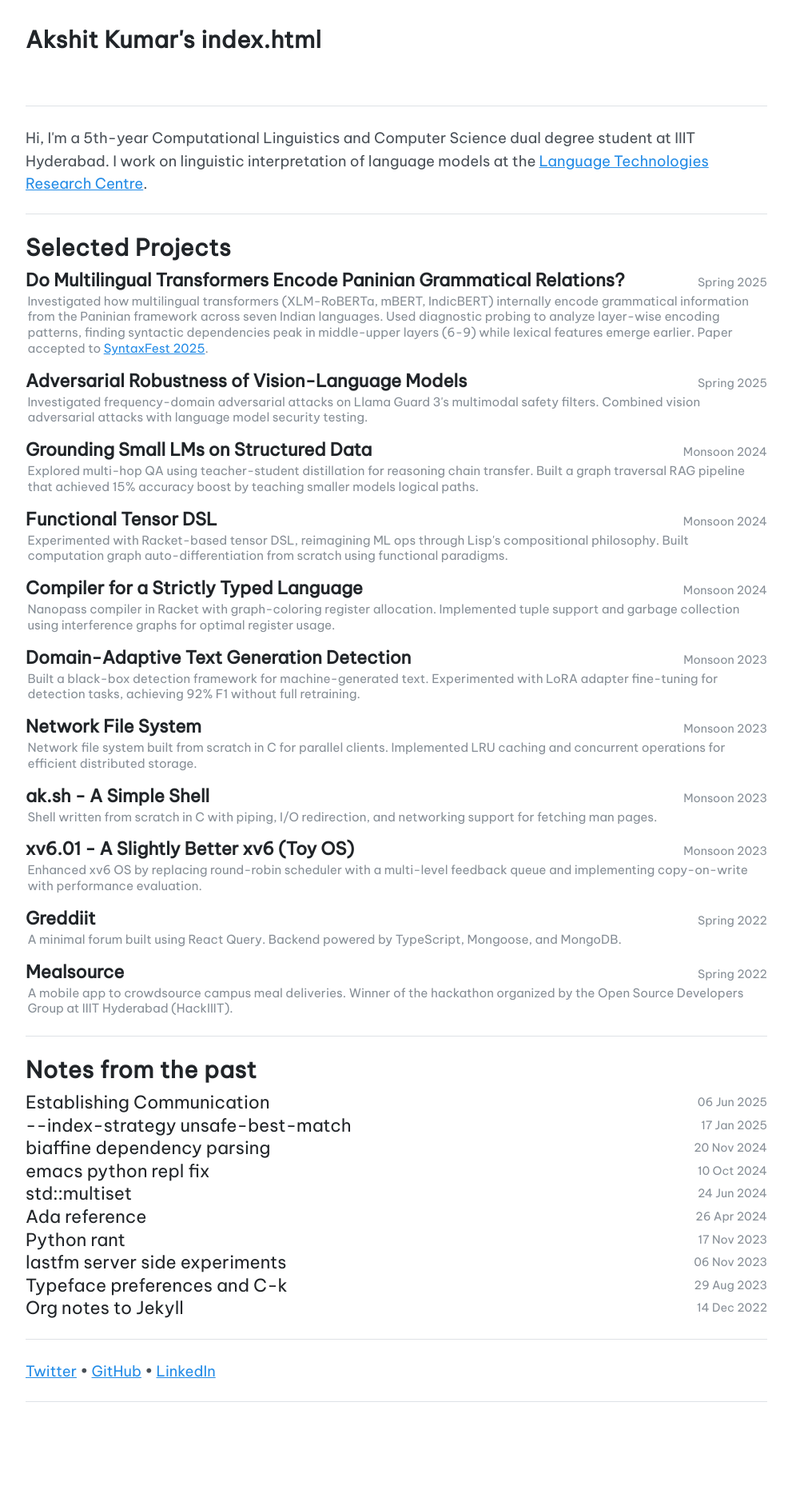
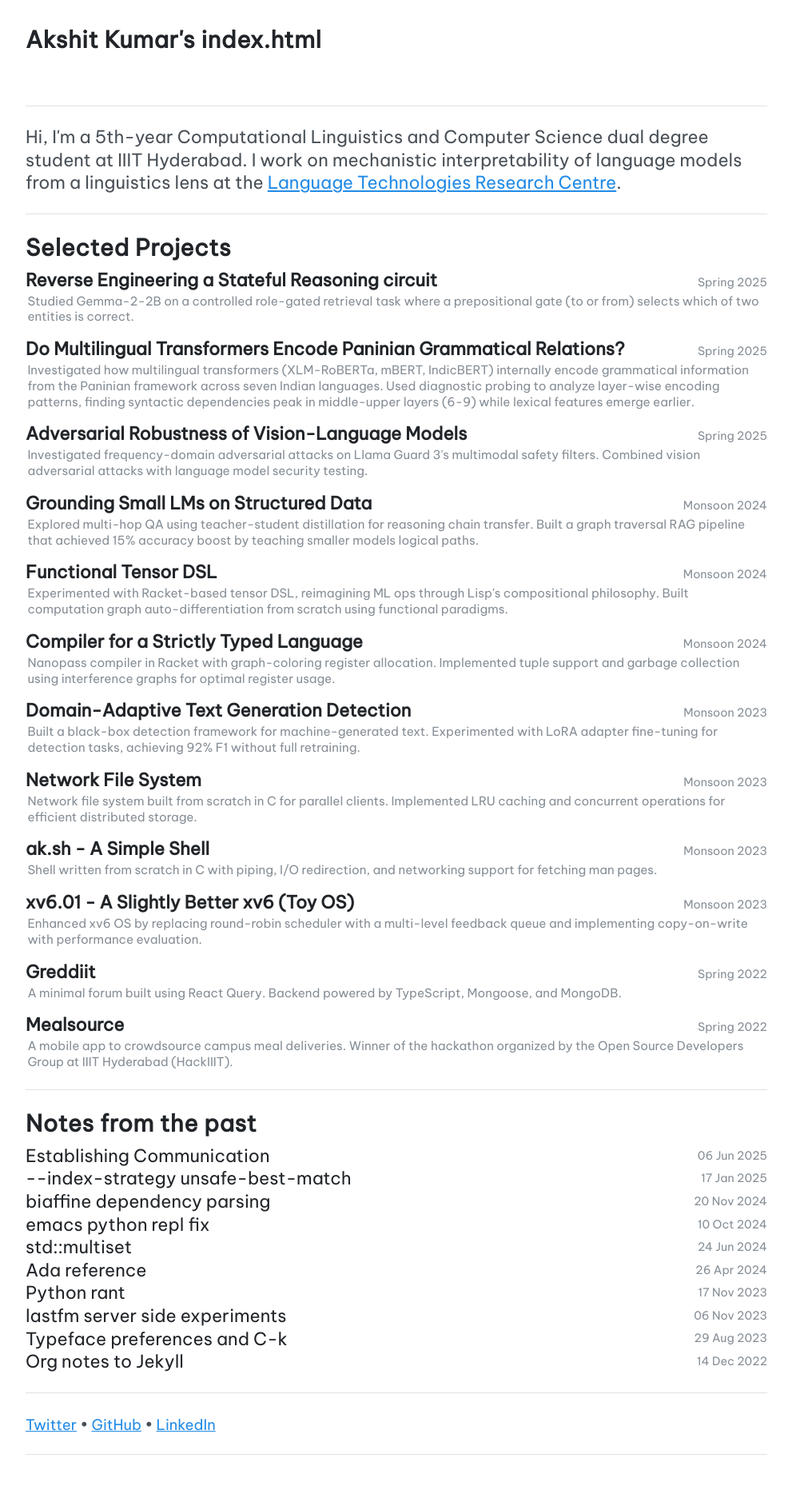
Before and after one commit to komikat/komikat.github.io, a Jekyll site: the page built from index.html, in a window 1280 px wide. Shown: the whole page at 80% size, without its empty margins (144-1135 px from the left). Built offline with Jekyll 4.4.1, drawn with Linux system fonts in a browser that asks for light colours; the list of posts is cut into pages by our own code; before the commit the page ends 1807 px from its top, so only the background shows below that.

Commit message:
new post

```diff
--- a/_data/projects.yml
+++ b/_data/projects.yml
@@ -1,7 +1,13 @@
 # Add projects here. Each entry needs: title, description, url
+
+- title: "Reverse Engineering a Stateful Reasoning circuit"
+  description: "Studied Gemma-2-2B on a controlled role-gated retrieval task where a prepositional gate (to or from) selects which of two entities is correct."
+  url: "https://openreview.net/forum?id=bIF9C682xB"
+  date: "Spring 2025"
+
 - title: "Do Multilingual Transformers Encode Paninian Grammatical Relations?"
-  description: "Investigated how multilingual transformers (XLM-RoBERTa, mBERT, IndicBERT) internally encode grammatical information from the Paninian framework across seven Indian languages. Used diagnostic probing to analyze layer-wise encoding patterns, finding syntactic dependencies peak in middle-upper layers (6-9) while lexical features emerge earlier. Paper accepted to <a href='https://syntaxfest.github.io/syntaxfest25/'>SyntaxFest 2025</a>."
-  url: "https://syntaxfest.github.io/syntaxfest25/"
+  description: "Investigated how multilingual transformers (XLM-RoBERTa, mBERT, IndicBERT) internally encode grammatical information from the Paninian framework across seven Indian languages. Used diagnostic probing to analyze layer-wise encoding patterns, finding syntactic dependencies peak in middle-upper layers (6-9) while lexical features emerge earlier."
+  url: "https://aclanthology.org/2025.quasy-1.15/"
   date: "Spring 2025"
 
 - title: "Adversarial Robustness of Vision-Language Models"
--- a/index.html
+++ b/index.html
@@ -4,12 +4,11 @@ title: Home
 ---
 
 <hr>
-
-<small>
-        Hi, I'm a 5th-year Computational Linguistics and Computer Science dual degree student at IIIT Hyderabad.
-        I work on linguistic interpretation of language models at the <a href="https://ltrc.iiit.ac.in/">Language Technologies Research Centre</a>.
-</small>
-
+Hi, I'm a 5th-year Computational Linguistics and Computer Science dual
+degree student at IIIT Hyderabad.  I work on mechanistic
+interpretability of language models from a linguistics lens at
+the <a href="https://ltrc.iiit.ac.in/">Language Technologies Research
+Centre</a>.
 <hr>
 <div>
 
```
